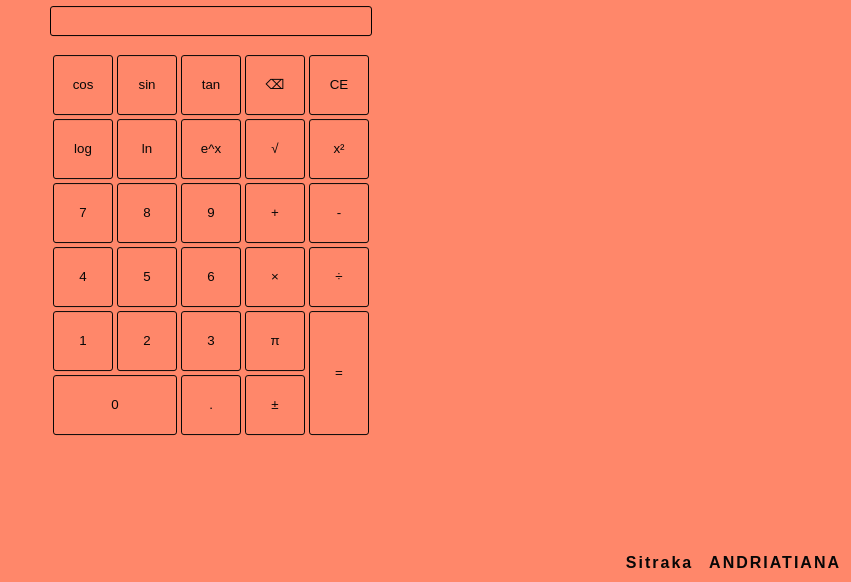
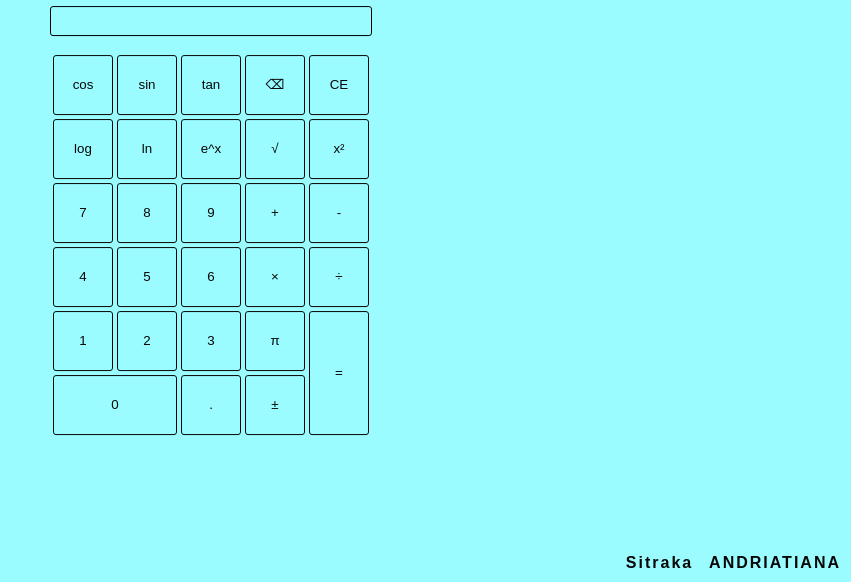
Before and after one commit to rakotomandimby/tpgg1, a plain HTML site: page index.html in a window 1280 px wide. Shown: the part 218-800 px from the top of the page, without its empty margins (429-1280 px from the left). Drawn offline with Linux system fonts and the light colour scheme.

Commit message:
Background changed into Blue

```diff
--- a/style.css
+++ b/style.css
@@ -5,7 +5,7 @@ html, body {
     padding: 0;
 }
 body {
-    background-color: rgb(255, 135, 106);
+    background-color: rgb(154, 252, 255);
 }
 h1 {
     text-align: center;
```
